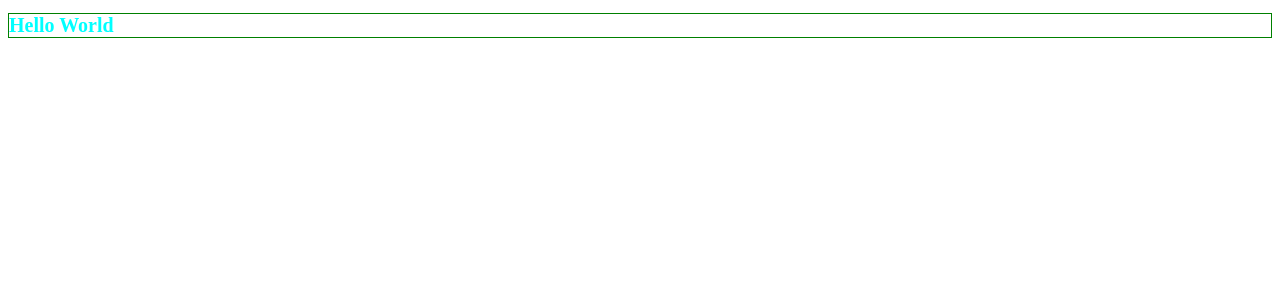
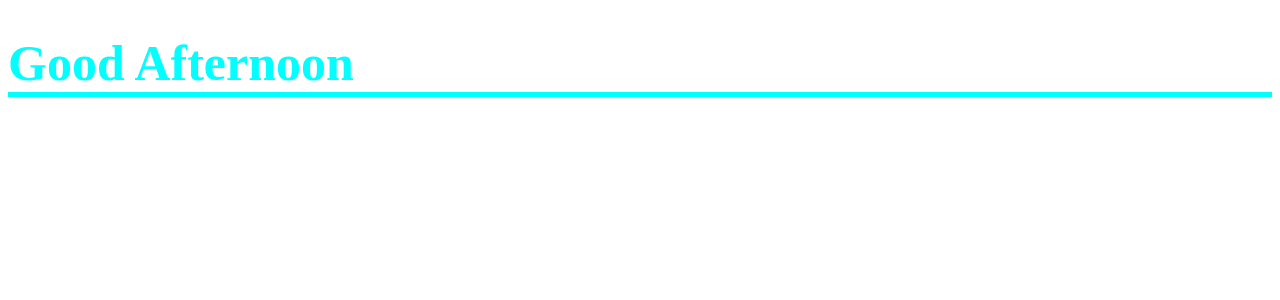
Before and after one commit to bhavikvashi1804/my-app-jsx, a React (Create React App) app: page / in a window 1280 px wide. Shown: the top 300 px of the page. Built offline with nearby package versions, Linux system fonts and the light colour scheme.

Commit message:
Inline CSS by condition

```diff
--- a/src/App.css
+++ b/src/App.css
@@ -29,13 +29,11 @@
 }
 
 .heading{
-  color:red;
+  font-size: 50px;
+  font-weight: bold;
+  border-bottom: 5px solid cyan;
 }
 
-.images{
-  width: 100px;
-  height: 100px;
-}
 
 @keyframes App-logo-spin {
   from {
--- a/src/index.js
+++ b/src/index.js
@@ -4,16 +4,30 @@
 import './App.css';
 
 
-const styleForH1={
-  color:"yellow",
-  fontSize:"20px",
-  border:"1px solid green"
-};
+const date=new Date();
+const currentTime=date.getHours();
 
-styleForH1.color="cyan";
+let greeting;
+
+const customStyle={
+  color:"",
+}
+
+if(currentTime<12){
+  greeting="Good Morning";
+  customStyle.color="yellow";
+}
+else if(currentTime<18){
+  greeting="Good Afternoon";
+  customStyle.color="cyan";
+}
+else{
+  greeting="Good Night";
+  customStyle.color="green";
+}
 
 ReactDOM.render(
-  <h1 style={styleForH1}>Hello World</h1>,
+<h1 className="heading" style={customStyle}>{greeting}</h1>,
   document.getElementById("root")
 );
 
```
